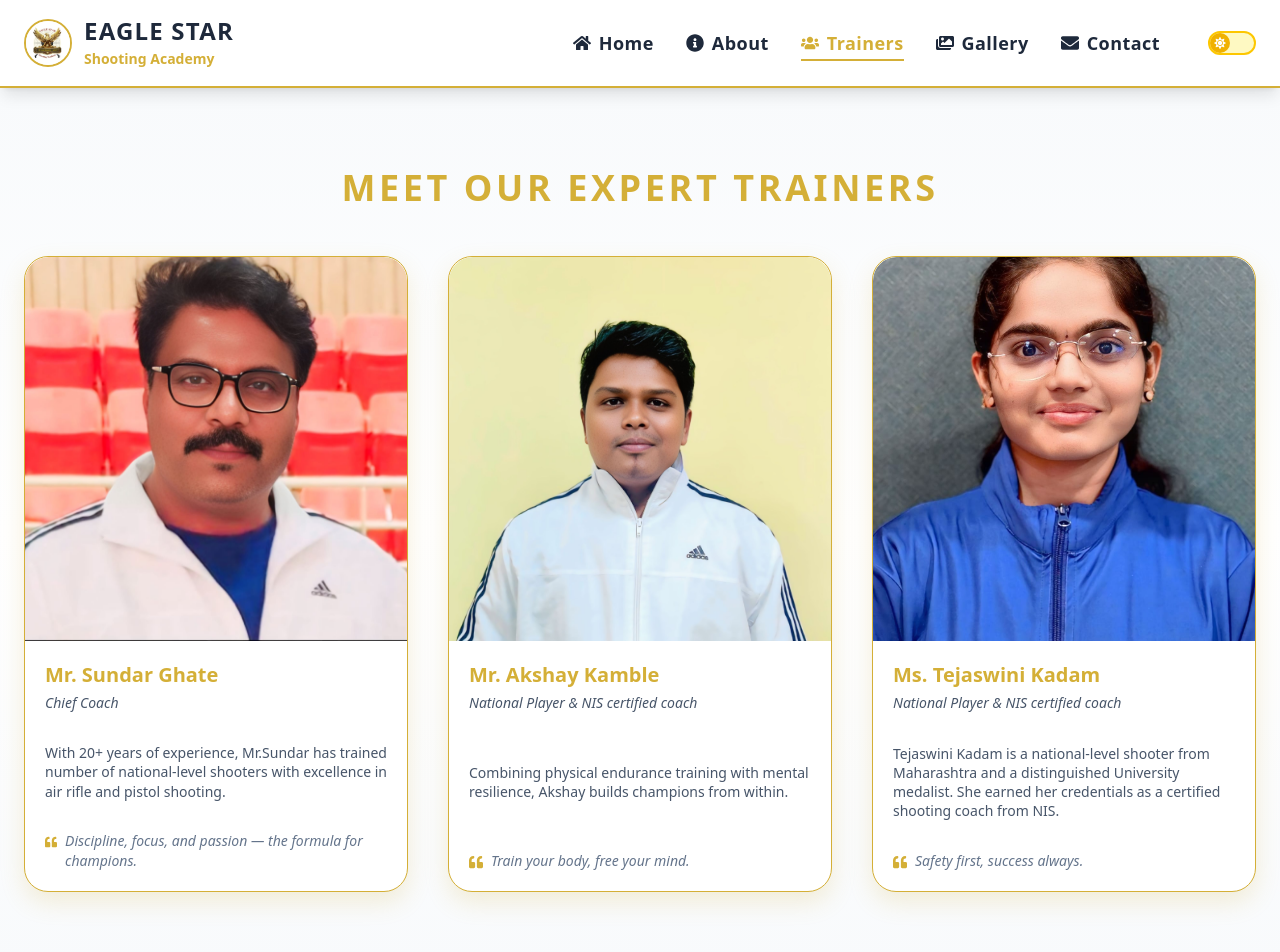
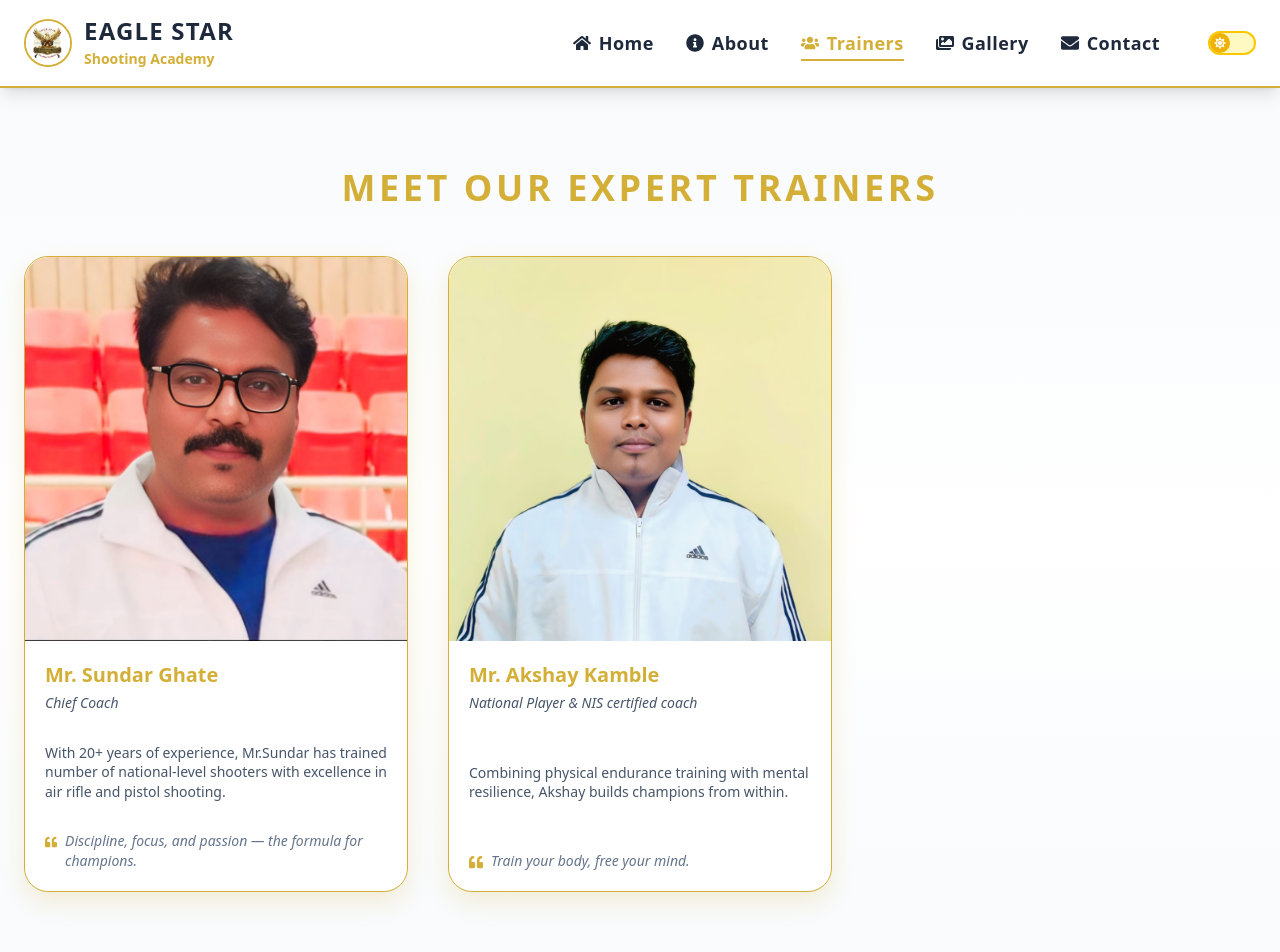
Before and after one commit to karanaingle2000/Eagle-Star-Shooting-Academy1, a React (Vite) app: page /trainer in a window 1280 px wide. Shown: the top 952 px of the page. Built offline with nearby package versions, Linux system fonts and the light colour scheme.

Commit message:
updated trainer.....

```diff
--- a/src/components/Trainer.jsx
+++ b/src/components/Trainer.jsx
@@ -20,13 +20,13 @@ const trainers = [
     bio: 'Combining physical endurance training with mental resilience, Akshay builds champions from within.',
     quote: 'Train your body, free your mind.'
   },
-  {
-    name: 'Ms. Tejaswini Kadam',
-    title: 'National Player & NIS certified coach',
-    image: '/kadam.jpeg',
-    bio: 'Tejaswini Kadam is a national-level shooter from Maharashtra and a distinguished University medalist. She earned her credentials as a certified shooting coach from NIS.',
-    quote: 'Safety first, success always.'
-  },
+  // {
+  //   name: 'Ms. Tejaswini Kadam',
+  //   title: 'National Player & NIS certified coach',
+  //   image: '/kadam.jpeg',
+  //   bio: 'Tejaswini Kadam is a national-level shooter from Maharashtra and a distinguished University medalist. She earned her credentials as a certified shooting coach from NIS.',
+  //   quote: 'Safety first, success always.'
+  // },
 ];
 
 const Trainer = () => {
--- a/src/home/Footer.jsx
+++ b/src/home/Footer.jsx
@@ -30,16 +30,14 @@ const Footer = () => {
           </h3>
           <p className="flex items-start gap-2" style={{ color: colors.textSecondary }}>
             <FaMapMarkerAlt className="text-2xl shrink-0 mt-1" />
-            <a
-              href="https://www.google.com/maps/place/s4s+technologies/@19.8819787,75.3812552,240m/data=!3m1!1e3!4m6!3m5!1s0x3bdba300124505c1:0xc6075f4dbd1f7b42!8m2!3d19.8823601!4d75.3819897!16s%2Fg%2F11wk2_smd1?authuser=0&entry=ttu&g_ep=EgoyMDI1MDYyMy4yIKXMDSoASAFQAw%3D%3D"
-              target="_blank"
-              rel="noopener noreferrer"
+            <p
+
               className="hover:underline transition-colors"
               onMouseEnter={(e) => e.target.style.color = colors.accent}
               onMouseLeave={(e) => e.target.style.color = colors.textSecondary}
             >
               Plot NO 23/24 N S Plaza E Sector MIDC Industrial Area Chikalthana, Chhatrapati Sambhaji Nagar 431210, Maharashtra, India
-            </a>
+            </p>
           </p>
           <div className="flex items-center gap-2" style={{ color: colors.textSecondary }}>
             <FaPhoneAlt className="text-2xl" />
```
